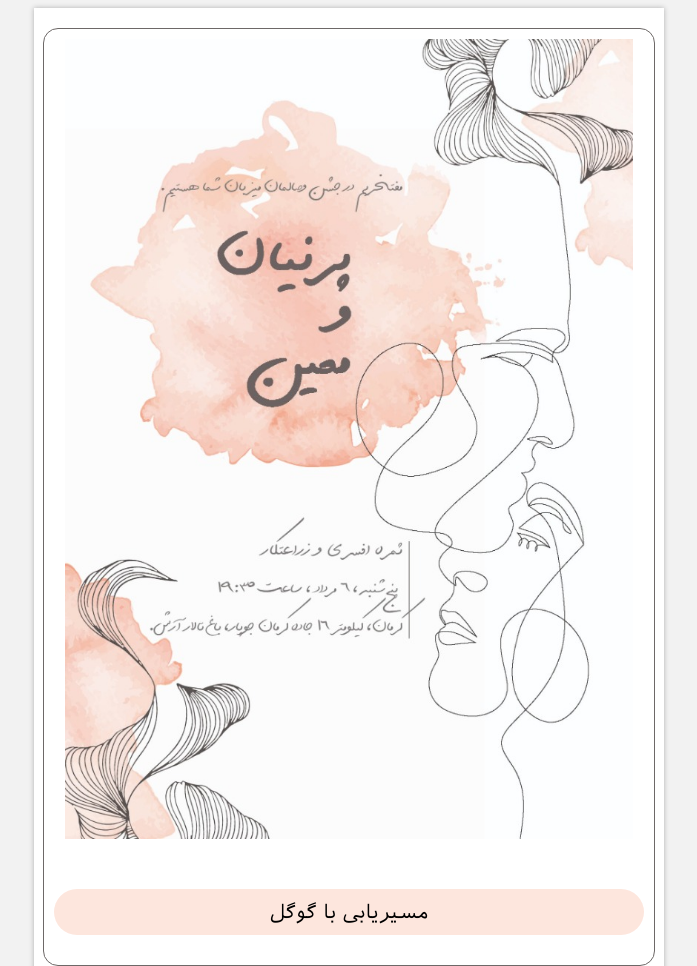
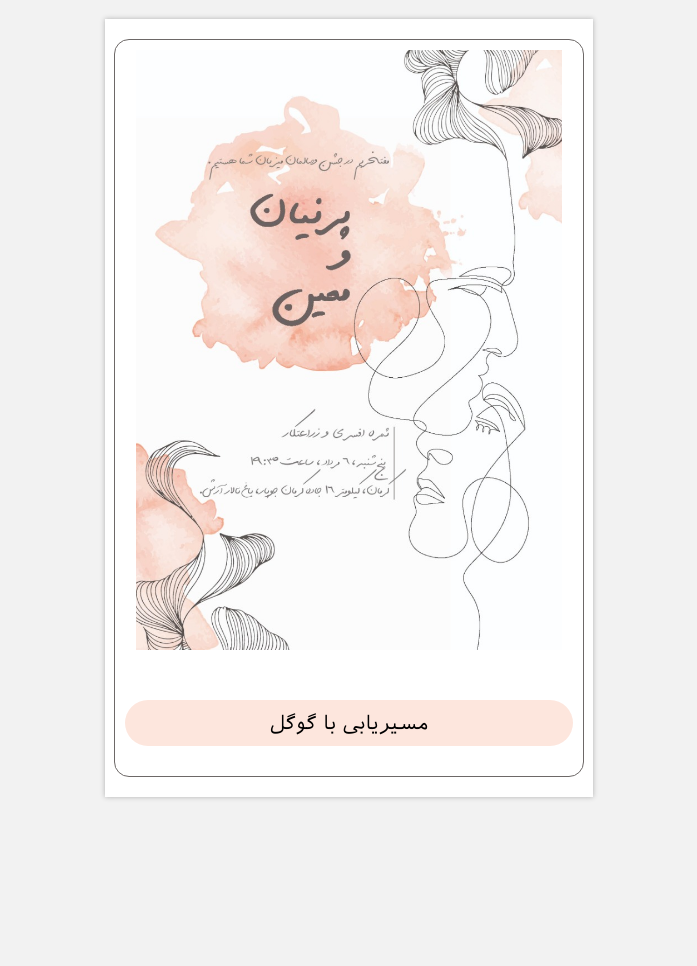
Before and after one commit to MMoein/MMoein.github.io, a plain HTML site: page index.html in a window 1280 px wide. Shown: the top 966 px of the page, without its empty margins (291-988 px from the left). After the commit the page ends 816 px from the top, so only its background shows below. Drawn offline with Linux system fonts and the light colour scheme.

Commit message:
height edited

```diff
--- a/index.html
+++ b/index.html
@@ -10,7 +10,7 @@
 	<body>
 		<div class="container">
 		<div class="border">
-		<img src="./Card.jpeg" height=800vh /img>
+		<img src="./Card.jpeg" height=600vh /img>
 
 		<div class="address">
 
```
